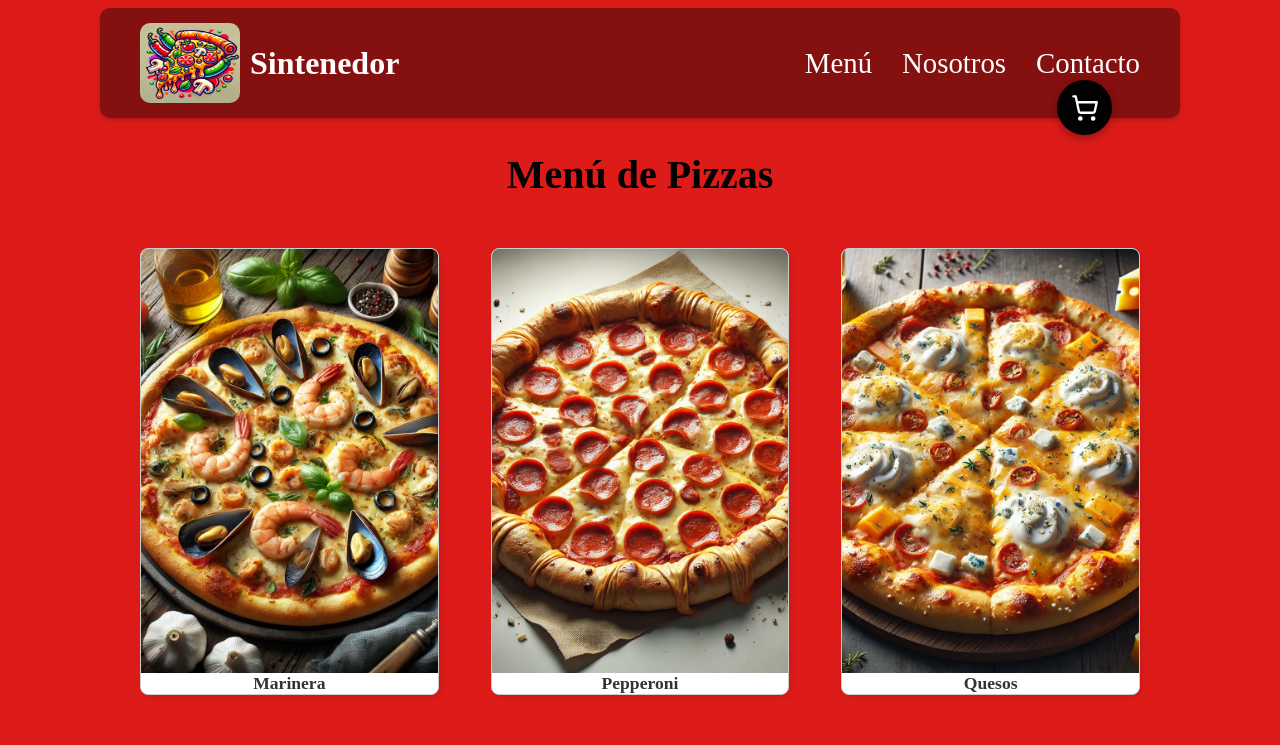
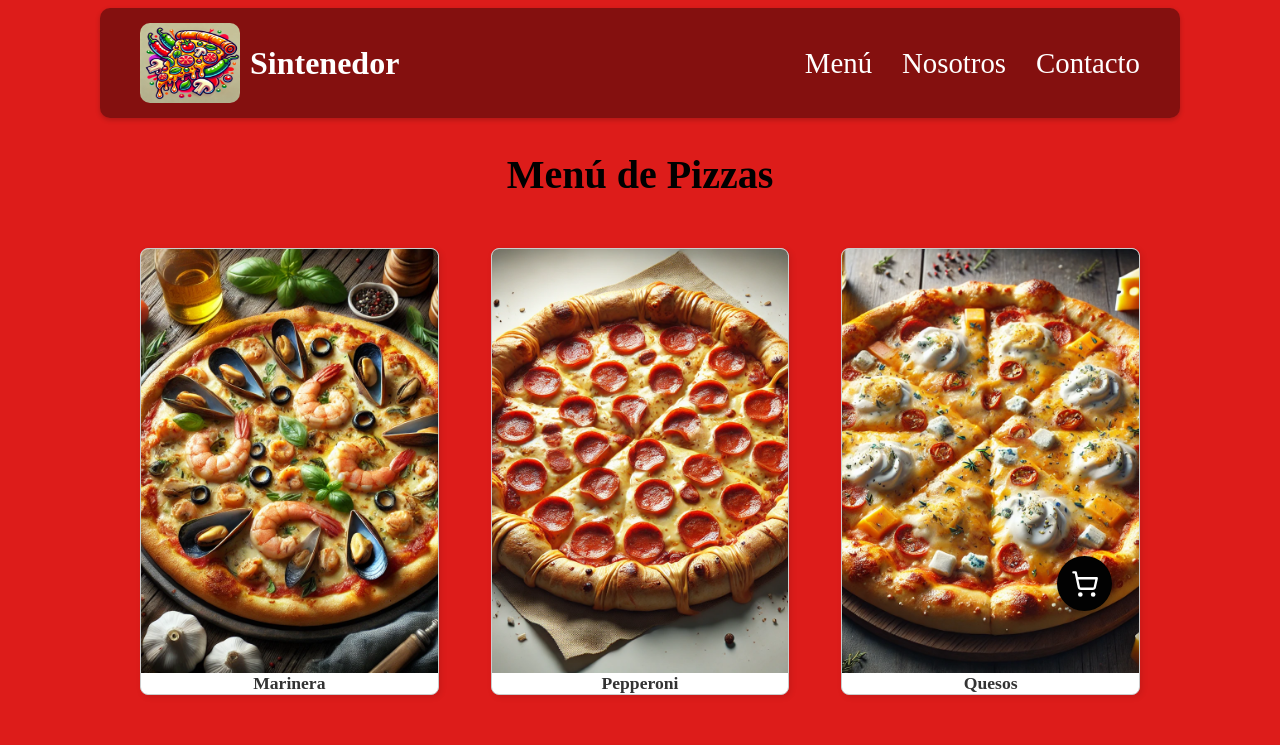
Before and after one commit to Magupe09/SintenedorReact-2, a React (Vite) app in the folder sintenedor/: page / in a window 1280 px wide. Shown: the top 745 px of the page. Built offline with nearby package versions, Linux system fonts and the light colour scheme; a web font is replaced by a local one.

Commit message:
Cambio de hubicación del boton carrito

```diff
--- a/sintenedor/src/Components/layout/Header.module.css
+++ b/sintenedor/src/Components/layout/Header.module.css
@@ -270,31 +270,6 @@
 
 /* --- Media Queries (DEBEN IR DESPUÉS DE LOS ESTILOS BASE) --- */
 
-/* Para pantallas medianas (tabletas) */
-@media (min-width: 768px) {
-    .fixed-cart-button-wrapper {
-        top: 80px; /* Un poco más abajo */
-        right: 46px; /* Un poco más a la derecha */
-        /* ... otros ajustes para tabletas ... */
-    }
-}
-
-/* Para pantallas grandes (escritorio) */
-@media (min-width: 1000px) {
-    .fixed-cart-button-wrapper {
-        top: 80px; /* Aún más abajo */
-        right: 46px; /* Aún más a la derecha */
-        /* ... otros ajustes para escritorio ... */
-    }
-}
-@media (min-width: 1024px) {
-    .fixed-cart-button-wrapper {
-        top: 80px; /* Aún más abajo */
-        right: 168px; /* Aún más a la derecha */
-        /* ... otros ajustes para escritorio ... */
-    }
-}
-
 /* O si tienes una media query para pantallas muy pequeñas */
 @media (max-width: 480px) {
     .fixed-cart-button-wrapper {
@@ -305,3 +280,22 @@
         height: 40px;
     }
 }
+
+/* Para pantallas medianas (tabletas) */
+@media (min-width: 1000px) {
+    .fixed-cart-button-wrapper {
+        top: 80px; /* Un poco más abajo */
+        right: 46px; /* Un poco más a la derecha */
+        /* ... otros ajustes para tabletas ... */
+    }
+}
+
+@media (min-width: 1024px) {
+    .fixed-cart-button-wrapper {
+        top: 556px; /* Aún más abajo */
+        right: 168px;
+
+
+        /* ... otros ajustes para escritorio ... */
+    }
+}
```
